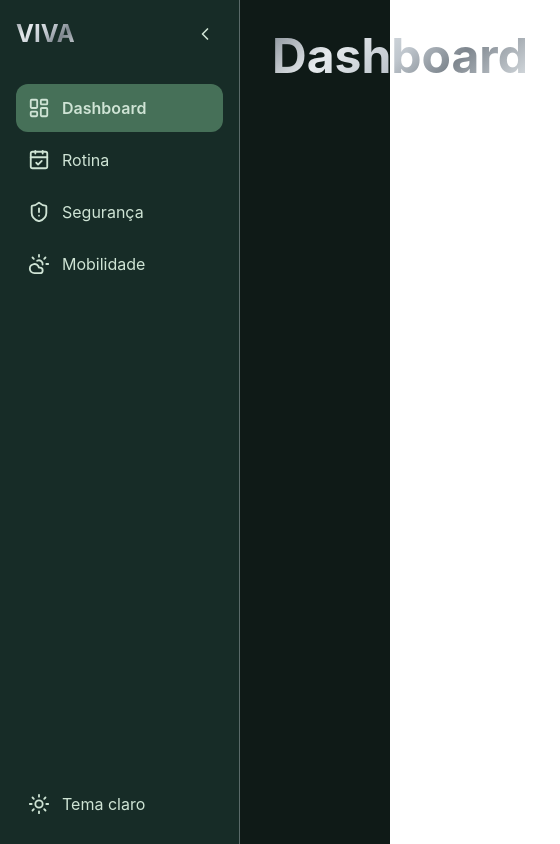
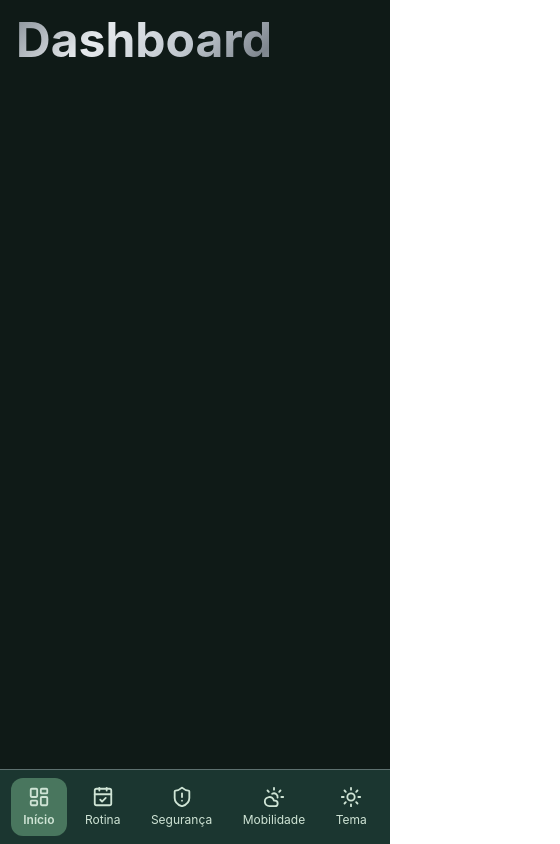
Before and after one commit to lelets2804/VIVA, a React (Vite) app: page / in a window 390 px wide. Shown: the whole page, 560 px wide, since content can reach past the window. Built offline with nearby package versions, Linux system fonts and the light colour scheme.

Commit message:
feat: adiciona navegação inferior responsiva para celular

```diff
--- /dev/null
+++ b/src/components/BottomNav.jsx
@@ -0,0 +1,26 @@
+import { NavLink } from "react-router-dom";
+import { LayoutDashboard, CalendarCheck, ShieldAlert, CloudSun, Sun, Moon } from "lucide-react";
+
+const links = [
+  { to: "/", label: "Início", icon: LayoutDashboard },
+  { to: "/rotina", label: "Rotina", icon: CalendarCheck },
+  { to: "/seguranca", label: "Segurança", icon: ShieldAlert },
+  { to: "/mobilidade", label: "Mobilidade", icon: CloudSun },
+];
+
+export default function BottomNav({ theme, toggleTheme }) {
+  return (
+    <nav aria-label="Navegação principal" className="fixed inset-x-0 bottom-0 z-50 flex items-center justify-around border-t border-silver/40 bg-pearl-light/90 p-2 backdrop-blur md:hidden dark:bg-forest/90">
+      {links.map(({ to, label, icon: Icon }) => (
+        <NavLink key={to} to={to} end={to === "/"} className={({ isActive }) => `flex flex-col items-center gap-1 rounded-xl px-3 py-2 text-xs ${isActive ? "bg-sage/40 font-semibold" : ""}`}>
+          <Icon size={22} />
+          <span>{label}</span>
+        </NavLink>
+      ))}
+      <button onClick={toggleTheme} aria-label="Alternar tema claro e escuro" className="flex flex-col items-center gap-1 rounded-xl px-3 py-2 text-xs">
+        {theme === "dark" ? <Sun size={22} /> : <Moon size={22} />}
+        <span>Tema</span>
+      </button>
+    </nav>
+  );
+}
--- a/src/components/Layout.jsx
+++ b/src/components/Layout.jsx
@@ -1,13 +1,15 @@
 import { Outlet } from "react-router-dom";
 import Sidebar from "./Sidebar";
+import BottomNav from "./BottomNav";
 
 export default function Layout({ theme, toggleTheme }) {
   return (
     <div className="flex min-h-screen bg-pearl text-moss transition-colors dark:bg-moss dark:text-pearl">
       <Sidebar theme={theme} toggleTheme={toggleTheme} />
-      <main className="flex-1 p-8">
+      <main className="flex-1 p-4 pb-24 md:p-8 md:pb-8">
         <Outlet />
       </main>
+      <BottomNav theme={theme} toggleTheme={toggleTheme} />
     </div>
   );
 }
--- a/src/components/Sidebar.jsx
+++ b/src/components/Sidebar.jsx
@@ -15,7 +15,7 @@ export default function Sidebar({ theme, toggleTheme }) {
 
   return (
     <motion.aside
-      animate={{ width: open ? 240 : 80 }} transition={{ type: "spring", stiffness: 300, damping: 30 }} className="sticky top-0 flex h-screen shrink-0 flex-col gap-2 overflow-hidden border-r border-silver/40 bg-pearl-light p-4 dark:bg-forest/60">
+      animate={{ width: open ? 240 : 80 }} transition={{ type: "spring", stiffness: 300, damping: 30 }} className="sticky top-0 hidden md:flex h-screen shrink-0 flex-col gap-2 overflow-hidden border-r border-silver/40 bg-pearl-light p-4 dark:bg-forest/60">
       <div className="mb-6 flex items-center justify-between">
         {open && (
           <span className="text-2xl font-bold text-silver-metal">VIVA</span> )}
```
